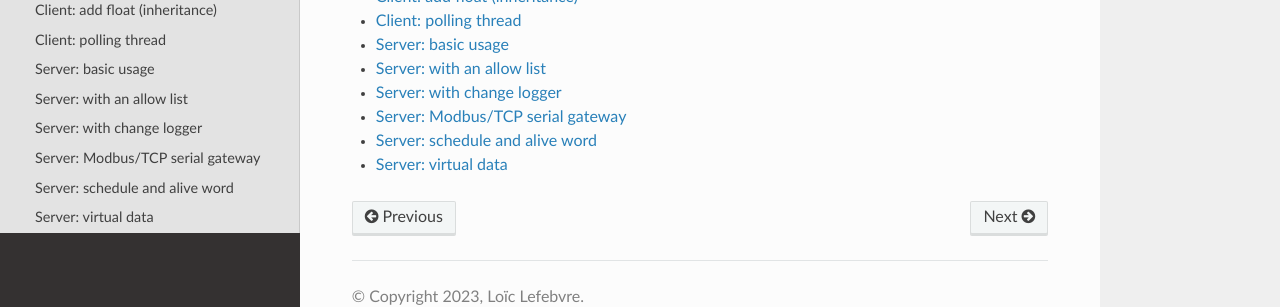
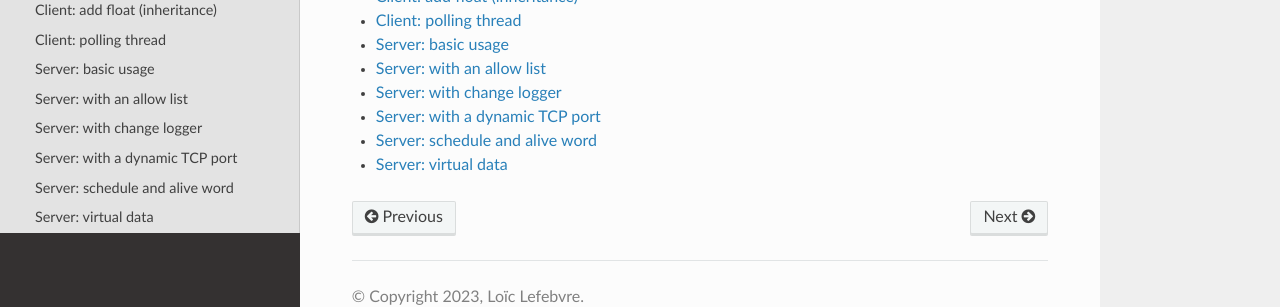
Before and after one commit to sourceperl/pyModbusTCP, a Sphinx documentation site: the page built from docs/examples/index.rst, in a window 1280 px wide. Shown: the part 319-626 px from the top of the page. Built offline with Sphinx 7.4.7 and the Read the Docs theme 3.1.0, drawn with Linux system fonts in a browser that asks for light colours; the version number could not be read and is left out.

Commit message:
update CHANGES

```diff
--- a/docs/examples/index.rst
+++ b/docs/examples/index.rst
@@ -15,6 +15,6 @@ pyModbusTCP examples
    server
    server_allow
    server_change_log
-   server_serial_gw
+   server_dynamic_port
    server_schedule
    server_virtual_data
--- /dev/null
+++ b/docs/examples/server_dynamic_port.rst
@@ -0,0 +1,6 @@
+===============================
+Server: with a dynamic TCP port
+===============================
+
+
+.. literalinclude:: ../../examples/server_dynamic_port.py
--- a/docs/examples/server_serial_gw.rst
+++ /dev/null
@@ -1,6 +0,0 @@
-=================================
-Server: Modbus/TCP serial gateway
-=================================
-
-
-.. literalinclude:: ../../examples/server_serial_gw.py
--- a/pyproject.toml
+++ b/pyproject.toml
@@ -1,5 +1,5 @@
 [build-system]
-requires = ["setuptools>=84"]
+requires = ["setuptools>=77"]
 build-backend = "setuptools.build_meta"
 
 [project]
@@ -7,6 +7,7 @@ name = "pyModbusTCP"
 dynamic = ["version"]
 description = "A simple Modbus/TCP library for Python"
 readme = "README.rst"
+requires-python = ">=3.10"
 authors = [{ name = "Loic Lefebvre" }]
 license = "MIT"
 license-files = ["LICENSE*"]
@@ -14,6 +15,7 @@ license-files = ["LICENSE*"]
 [project.urls]
 Source = "https://github.com/sourceperl/pyModbusTCP"
 Issues = "https://github.com/sourceperl/pyModbusTCP/issues"
+Changelog = "https://github.com/sourceperl/pyModbusTCP/blob/master/CHANGES"
 
 [tool.setuptools]
 packages = ["pyModbusTCP"]
```
Also changed, not shown: 3 other files.
